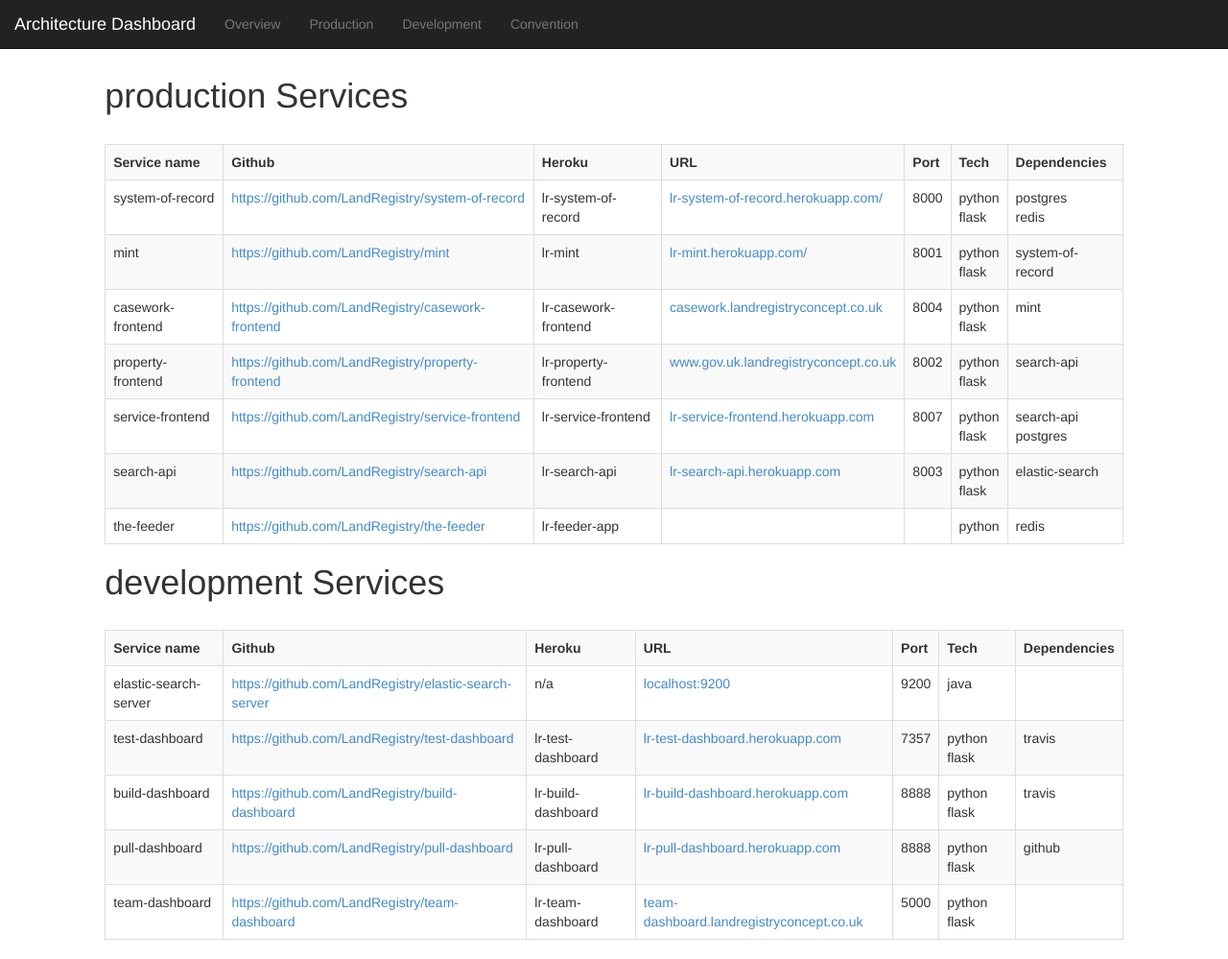
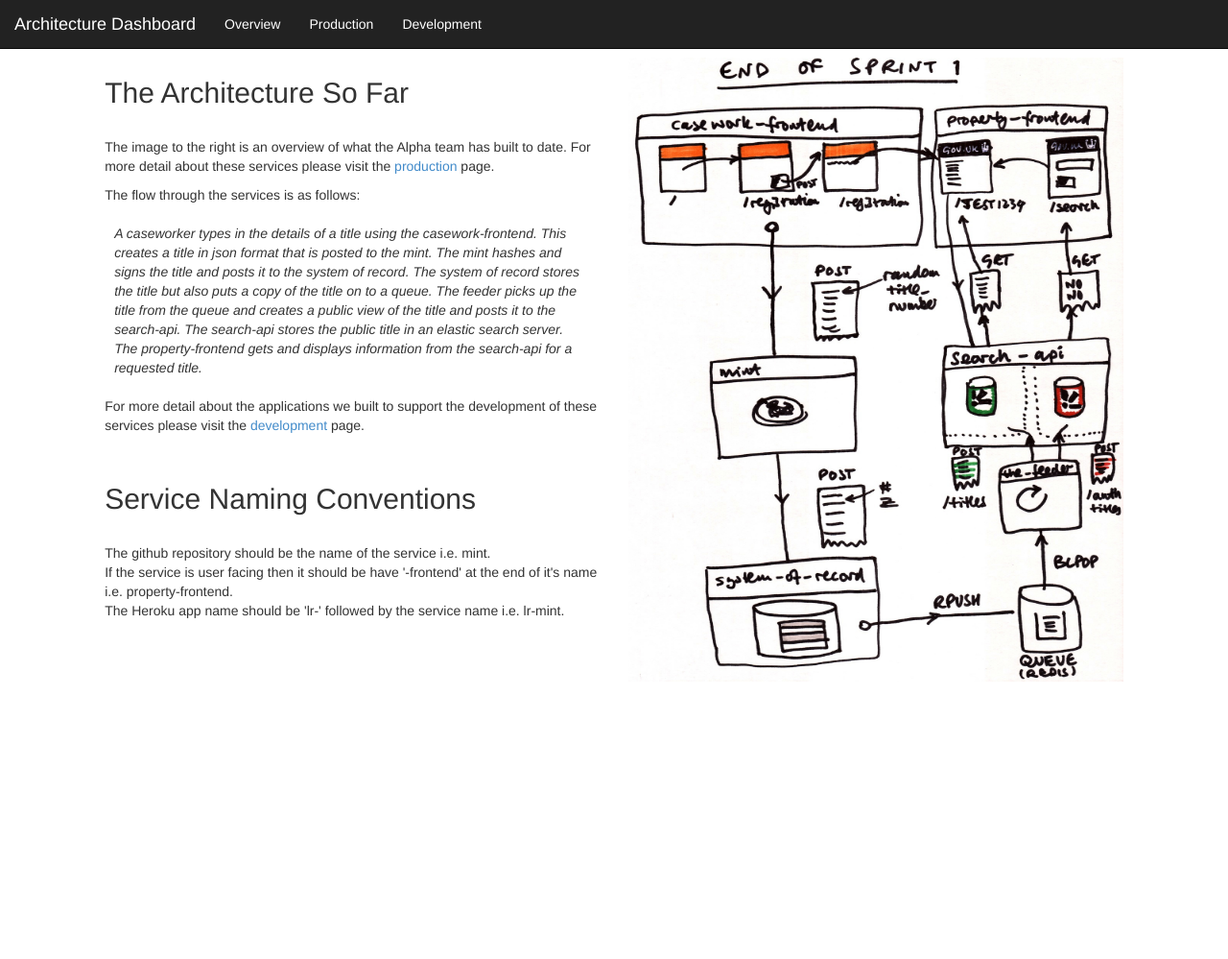
Before and after one commit to LandRegistry-Attic/architecture, a Jekyll site: the page built from index.html, in a window 1280 px wide and 999 px high. Shown: the whole window at 96% size. Built offline with Jekyll 4.4.1, drawn with Linux system fonts in a browser that asks for light colours.

Commit message:
amended overview page

```diff
--- a/_includes/header.html
+++ b/_includes/header.html
@@ -3,14 +3,13 @@
     <div class="navbar navbar-inverse navbar-fixed-top" role="navigation">
       <div class="container-fluid">
         <div class="navbar-header">
-          <a class="navbar-brand" style="color:white" href="#">Architecture Dashboard</a>
+          <a class="navbar-brand" style="color:white" href="/">Architecture Dashboard</a>
         </div>
         <div class="collapse navbar-collapse">
           <ul class="nav navbar-nav">
-            <li id="overview"><a href="/">Overview</a></li>
-            <li id="production"><a href="/production">Production</a></li>
-            <li id="dewvelopment"><a href="/development">Development</a></li>
-            <li id="convention"><a href="/convention">Convention</a></li>
+            <li id="overview"><a style="color:white" href="/">Overview</a></li>
+            <li id="production"><a style="color:white" href="/production">Production</a></li>
+            <li id="dewvelopment"><a style="color:white" href="/development">Development</a></li>
           </ul>
         </div>
       </div>
--- a/_layouts/default.html
+++ b/_layouts/default.html
@@ -8,11 +8,9 @@
     {% include header.html %}
 
     <div class="row">
-      <div class="col-md-10 col-md-offset-1">
 
         {{ content }}
 
-      <div>
     </div>
 
     {% include footer.html %}
--- a/development.html
+++ b/development.html
@@ -2,7 +2,7 @@
 layout: default
 ---
 
-<div>
+<div class="col-md-10 col-md-offset-1">
 
   <h1>Development Services</h1>
 
--- a/index.html
+++ b/index.html
@@ -2,46 +2,52 @@
 layout: default
 ---
 
-{% for environment in site.data.services %}
+<div class="col-md-5 col-md-offset-1">
 
-<div>
-
-  <h1>{{ environment[0] }} Services</h1>
+  <h2>The Architecture So Far</h2>
 
   <br>
 
-  <table class="table table-striped table-bordered">
-    <tr>
-      <th>Service name</th>
-      <th>Github</th>
-      <th>Heroku</th>
-      <th>URL</th>
-      <th>Port</th>
-      <th>Tech</th>
-      <th>Dependencies</th>
-    </tr>
+  <p>
+    The image to the right is an overview of what the Alpha team has built to date.
+    For more detail about these services please visit the <a href="/production">production</a> page.
+  </p>
 
-    {% for service in environment[1] %}
-      <tr>
-        <td>{{ service.name }}</td>
-        <td><a href="{{ service.github }}">{{ service.github }}</a></td>
-        <td>{{ service.heroku }}</td>
-        <td><a href="{{ service.url }}">{{ service.url }}</a></td>
-        <td>{{ service.port }}</td>
-        <td>
-          {% for tech in service.tech %}
-            {{ tech }} <br>
-          {% endfor %}
-        </td>
-        <td>
-          {% for dep in service.dependencies %}
-            {{ dep }} <br>
-          {% endfor %}
-        </td>
-      </tr>
-    {% endfor %}
-  </table>
+  <p>The flow through the services is as follows:</p>
+
+  <p style="padding:10px">
+    <i>
+      A caseworker types in the details of a title using the casework-frontend.
+      This creates a title in json format that is posted to the mint.
+      The mint hashes and signs the title and posts it to the system of record.
+      The system of record stores the title but also puts a copy of the title on to a queue.
+      The feeder picks up the title from the queue and creates a public view of the title and posts it to the search-api.
+      The search-api stores the public title in an elastic search server.
+      The property-frontend gets and displays information from the search-api for a requested title.
+    </i>
+  </p>
+
+  <p>
+    For more detail about the applications we built to support the development of these services
+    please visit the <a href="/development">development</a> page.
+  </p>
+
+  <br>
+
+  <h2>Service Naming Conventions</h2>
+
+  <br>
+
+  <p>
+    The github repository should be the name of the service i.e. mint.<br>
+    If the service is user facing then it should be have '-frontend' at the end
+    of it's name i.e. property-frontend. <br>
+    The Heroku app name should be 'lr-' followed by the service name i.e. lr-mint.
+  </p>
+</div>
+
+<div id="overview-image" class="col-md-5">
+
+  <img style="width:100%;height:650px;" src="/images/end-of-sprint.jpg"/>
 
 </div>
-
-{% endfor %}
--- a/production.html
+++ b/production.html
@@ -2,7 +2,7 @@
 layout: default
 ---
 
-<div>
+<div class="col-md-10 col-md-offset-1">
 
   <h1>Production Services</h1>
 
```
Also changed, not shown: images/end-of-sprint.jpg (added), readme.md (added), 1 other file.
